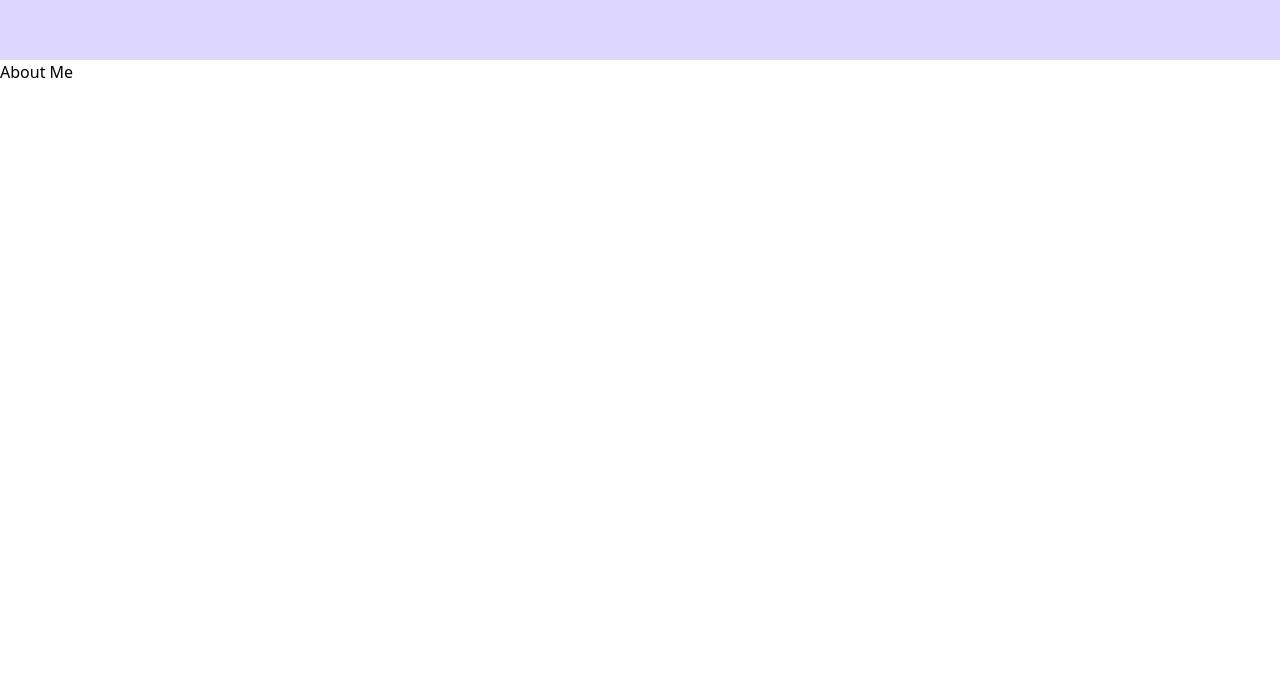
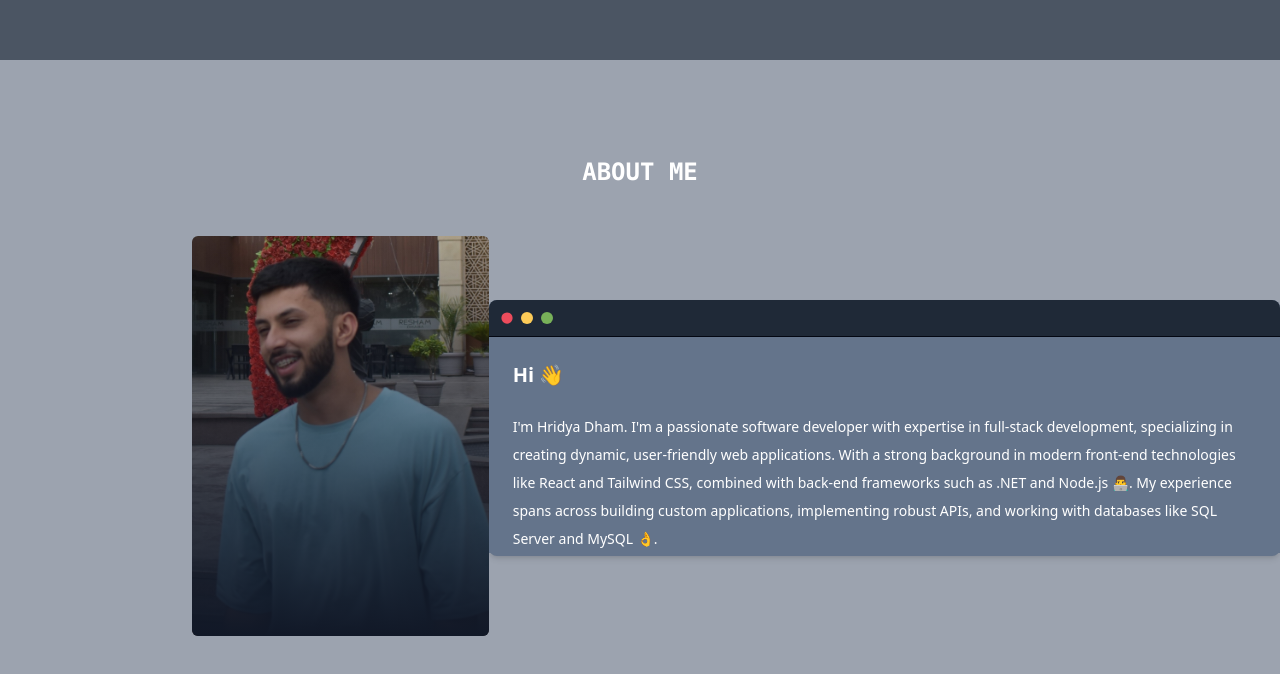
Before and after one commit to RektyRowdyy/portfolio, a React (Vite) app: page / in a window 1280 px wide. Shown: the part 740-1414 px from the top of the page. Before the commit the page ends 824 px from the top, so only its background shows below. Built offline with nearby package versions, Linux system fonts and the light colour scheme.

Commit message:
added AboutMe section

```diff
--- a/src/App.jsx
+++ b/src/App.jsx
@@ -7,7 +7,7 @@ import AboutMe from './components/AboutMe/AboutMe.jsx';
 
 function App() {
 
-  const [themeMode, setThemeMode] = useState("light");
+  const [themeMode, setThemeMode] = useState("dark");
 
   const lightTheme = () => {
     setThemeMode("light");
@@ -43,13 +43,15 @@ function App() {
             d="M5 6v13.563l-2.281 2.314A2.44 2.44 0 0 0 2 23.594A2.42 2.42 0 0 0 4.406 26h23.188A2.42 2.42 0 0 0 30 23.594a2.45 2.45 0 0 0-.719-1.719L27 19.562V6zm2 2h18v11H7zm9 1l-1.5 9H16l1.5-9zm-3.914 2l-1.719 2.068L10 13.5l.367.432L12.086 16l1.086-.863L11.81 13.5l1.36-1.637zm7.828 0l-1.086.863L20.19 13.5l-1.36 1.637l1.085.863l1.719-2.068L22 13.5l-.367-.432zM6.437 21h19.125l2.313 2.281a.46.46 0 0 1 .125.313a.386.386 0 0 1-.406.406H4.406A.386.386 0 0 1 4 23.594c0-.11.047-.234.125-.313z"
           />
         </svg>
-        <h1 className='text-4xl font-bold'>Hridya Dham</h1>
-        <h1 className='text-3xl font-light inline-flex items-center mt-3'>
+        <h1 className='text-4xl font-bold dark:text-white font-mono'>Hridya Dham</h1>
+        <h1 className='text-3xl font-light inline-flex items-center mt-3 dark:text-white'>
           <Typewriter
             options={{
-              strings: ['SOFTWARE DEVELOPER', 'OPEN SOURCE CONTRIBUTOR', 'STREAMER (wannabe)'],
+              strings: ['SOFTWARE DEVELOPER 💻', 'OPEN SOURCE CONTRIBUTOR 👨‍💻', 'STREAMER (wannabe) 🎮', `GYMMING (bulking since 2000's) 💪🏼`],
               autoStart: true,
               loop: true,
+              deleteSpeed: 50,
+              pauseFor: 1000
             }}
           />
         </h1>
--- a/src/components/AboutMe/AboutMe.jsx
+++ b/src/components/AboutMe/AboutMe.jsx
@@ -1,7 +1,90 @@
 export default function AboutMe() {
     return (
-        <div>
-            <h1>About Me</h1>
+        <div className="bg-violet-50 dark:bg-gray-400 h-screen">
+            {/* HEADING */}
+            <div className="flex flex-col items-center">
+                <h1 className="text-2xl mt-24 font-semibold font-mono dark:text-white">ABOUT ME</h1>
+            </div>
+
+            {/* CARD COMPONENTS */}
+            <div className="flex">
+
+                {/* PHOTO */}
+                <div className="relative h-[400px] w-[300px] rounded-md ml-48 mt-12">
+                    <img
+                        src="src\assets\me.JPG"
+                        alt="Photo of Me :)"
+                        className="z-0 h-full w-full rounded-md object-cover"
+                    />
+                    <div className="absolute inset-0 bg-gradient-to-t rounded-md from-gray-900 to-transparent"></div>
+                </div>
+
+                {/* CARD-TEXT */}
+                <div className="bg-white dark:bg-slate-500 rounded-lg shadow-md mx-auto mt-28 w-[50rem] h-[16rem]">
+                    <div className="flex flex-row border-b rounded-t-lg bg-gray-100 dark:bg-gray-800 dark:border-gray-950 pt-3 pl-3">
+                        <svg
+                            xmlns="http://www.w3.org/2000/svg"
+                            aria-hidden="true"
+                            focusable="false"
+                            width=".75em"
+                            height=".75em"
+                            preserveAspectRatio="xMidYMid meet"
+                            viewBox="0 0 64 64"
+                            className="iconify mr-1"
+                            data-icon="emojione:red-circle"
+                            data-inline="false"
+                            style={{ transform: 'rotate(360deg)' }}
+                        >
+                            <circle cx="32" cy="32" r="30" fill="#ed4c5c" />
+                        </svg>
+                        &nbsp;
+                        <svg
+                            xmlns="http://www.w3.org/2000/svg"
+                            aria-hidden="true"
+                            focusable="false"
+                            width=".75em"
+                            height=".75em"
+                            preserveAspectRatio="xMidYMid meet"
+                            viewBox="0 0 36 36"
+                            className="iconify mr-1"
+                            data-icon="twemoji:yellow-circle"
+                            data-inline="false"
+                            style={{ transform: 'rotate(360deg)' }}
+                        >
+                            <circle cx="18" cy="18" r="18" fill="#FDCB58" />
+                        </svg>
+                        &nbsp;
+                        <svg
+                            xmlns="http://www.w3.org/2000/svg"
+                            aria-hidden="true"
+                            focusable="false"
+                            width=".75em"
+                            height=".75em"
+                            preserveAspectRatio="xMidYMid meet"
+                            viewBox="0 0 36 36"
+                            className="iconify"
+                            data-icon="twemoji:green-circle"
+                            data-inline="false"
+                            style={{ transform: 'rotate(360deg)' }}
+                        >
+                            <circle cx="18" cy="18" r="18" fill="#78B159" />
+                        </svg>
+                    </div>
+                    <div className="dark:bg-slate-500 dark:text-white">
+                        <div className="m-6">
+                            <div className="text-xl font-semibold">Hi 👋</div>
+                        </div>
+                        <div className="m-6 mt-2 leading-7 text-sm">
+                            <p>
+                                I'm Hridya Dham.
+                                I'm a passionate software developer with expertise in full-stack development,
+                                specializing in creating dynamic, user-friendly web applications.
+                                With a strong background in modern front-end technologies like React and Tailwind CSS, combined with back-end frameworks such as .NET and Node.js 👨‍💻. My experience spans across building custom applications, implementing robust APIs, and working with databases like SQL Server and MySQL 👌.
+                            </p>
+                        </div>
+                    </div>
+                </div>
+            </div>
         </div>
     )
 }
```
Also changed, not shown: src/assets/me.JPG (added).
